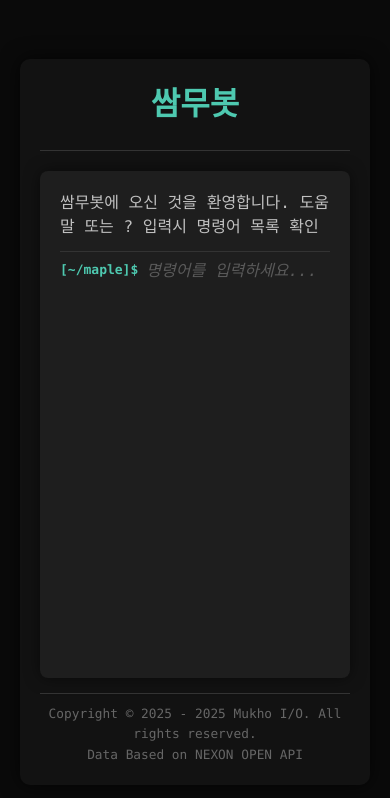
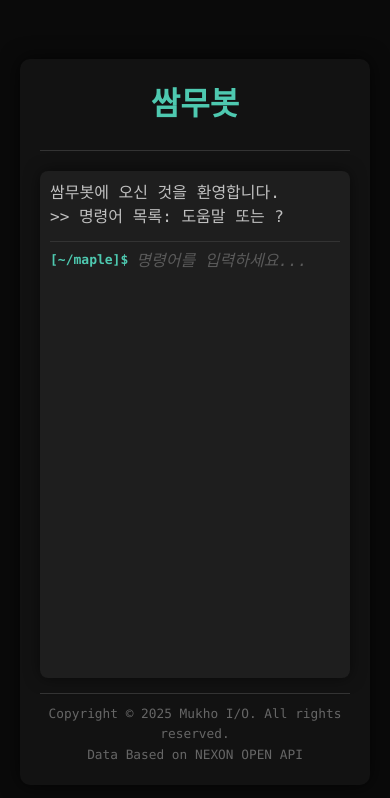
Before and after one commit to mukhoplus/ssammubot-web, a Vue app: page / in a window 390 px wide. Shown: the top 798 px of the page. Built offline with nearby package versions, Linux system fonts and the light colour scheme.

Commit message:
Design: 모바일 디자인 개선

```diff
--- a/src/components/CommandTerminal.vue
+++ b/src/components/CommandTerminal.vue
@@ -4,7 +4,7 @@ import { executeCommand } from "@/utils/commandHandler";
 
 const input = ref("");
 const outputs = ref<string[]>([
-  "쌈무봇에 오신 것을 환영합니다. 도움말 또는 ? 입력시 명령어 목록 확인",
+  "쌈무봇에 오신 것을 환영합니다.\n>> 명령어 목록: 도움말 또는 ?",
 ]);
 const commandHistory = ref<string[]>([]);
 let historyIndex = -1;
@@ -81,7 +81,7 @@ const handleKeyDown = (e: KeyboardEvent) => {
   background-color: #1e1e1e;
   color: #c0c0c0;
   font-family: "Consolas", monospace;
-  padding: 20px;
+  padding: 10px;
   height: 70vh;
   overflow-y: auto;
   border-radius: 8px;
--- a/src/views/ChatPage.vue
+++ b/src/views/ChatPage.vue
@@ -2,7 +2,12 @@
 import CommandTerminal from "@/components/CommandTerminal.vue";
 import { computed } from "vue";
 
-const currentYear = computed(() => new Date().getFullYear());
+const startYear = 2025;
+const currentYear = new Date().getFullYear();
+
+const copyrightYear = computed(() =>
+  currentYear === startYear ? `${startYear}` : `${startYear} - ${currentYear}`
+);
 </script>
 
 <template>
@@ -13,7 +18,7 @@ const currentYear = computed(() => new Date().getFullYear());
     <CommandTerminal />
     <div class="footer">
       <p>
-        Copyright © 2025 - {{ currentYear }}
+        Copyright © {{ copyrightYear }}
         <a
           href="https://github.com/mukhoplus"
           target="_blank"
```
